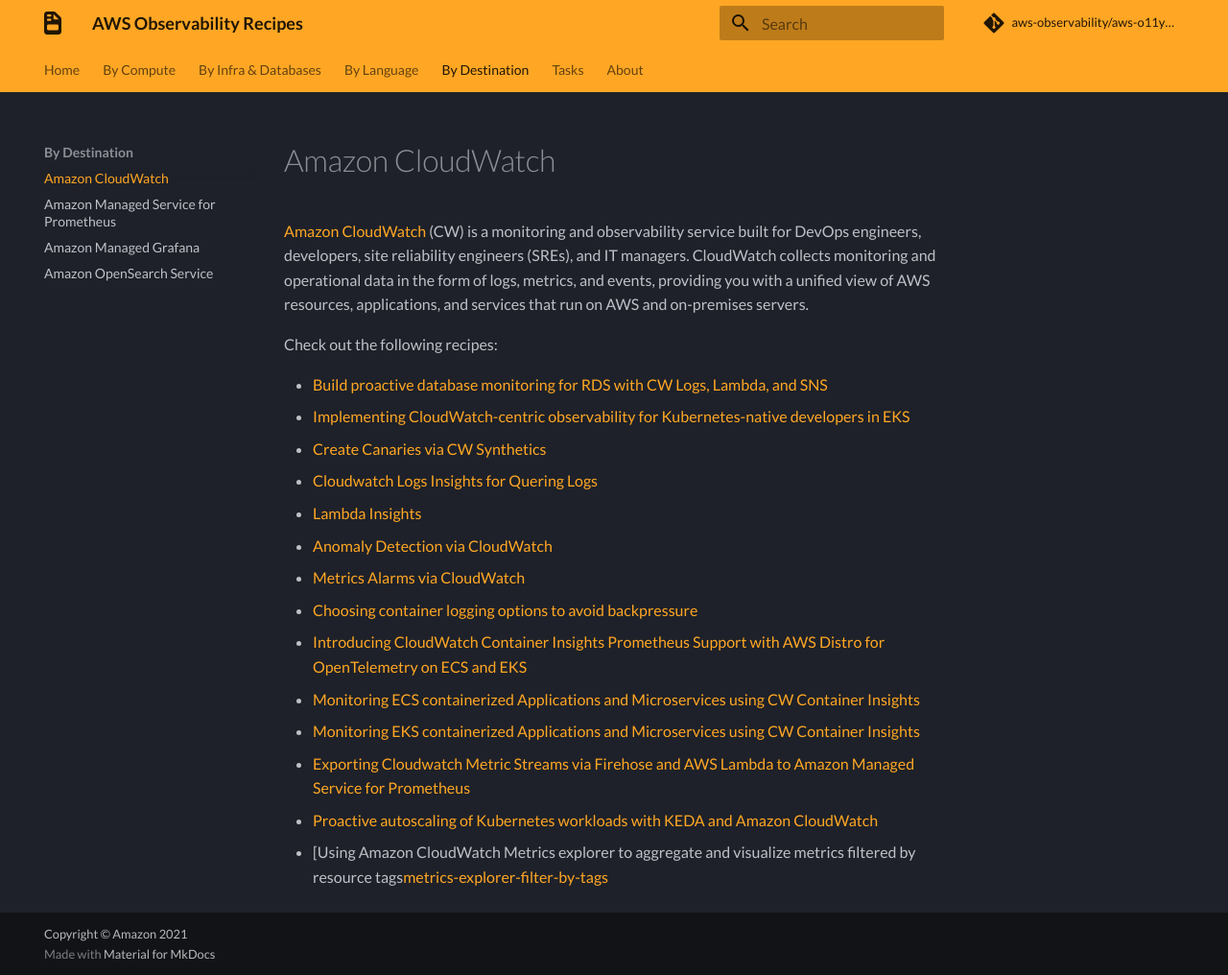
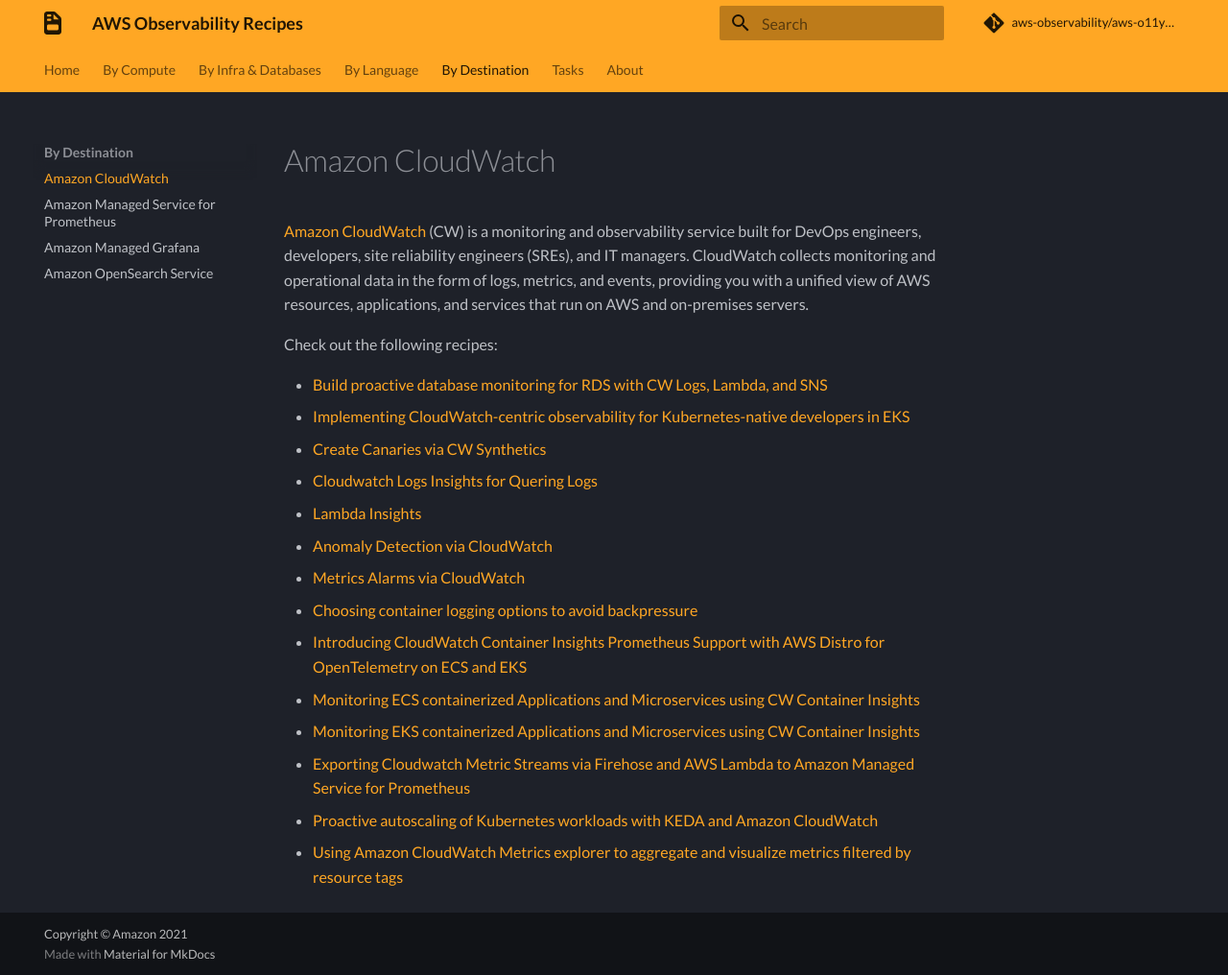
Before and after one commit to aws-observability/aws-o11y-recipes, an MkDocs documentation site: the page built from docs/cw.md, in a window 1280 px wide and 1016 px high. Shown: the whole window at 96% size. Built offline with MkDocs 1.6.1 and Material for MkDocs 9.7.7, drawn with Linux system fonts in a browser that asks for light colours; some web fonts are replaced; comment, search, counter and statistics services are not loaded.

Commit message:
Add missing bracket

```diff
--- a/docs/cw.md
+++ b/docs/cw.md
@@ -21,7 +21,7 @@
 - [Monitoring EKS containerized Applications and Microservices using CW Container Insights][cwci-eks]
 - [Exporting Cloudwatch Metric Streams via Firehose and AWS Lambda to Amazon Managed Service for Prometheus](recipes/lambda-cw-metrics-go-amp.md)
 - [Proactive autoscaling of Kubernetes workloads with KEDA and Amazon CloudWatch][cw-keda-eks-scaling]
-- [Using Amazon CloudWatch Metrics explorer to aggregate and visualize metrics filtered by resource tags[metrics-explorer-filter-by-tags]
+- [Using Amazon CloudWatch Metrics explorer to aggregate and visualize metrics filtered by resource tags][metrics-explorer-filter-by-tags]
 
 
 [cw-main]: https://aws.amazon.com/cloudwatch/
```
